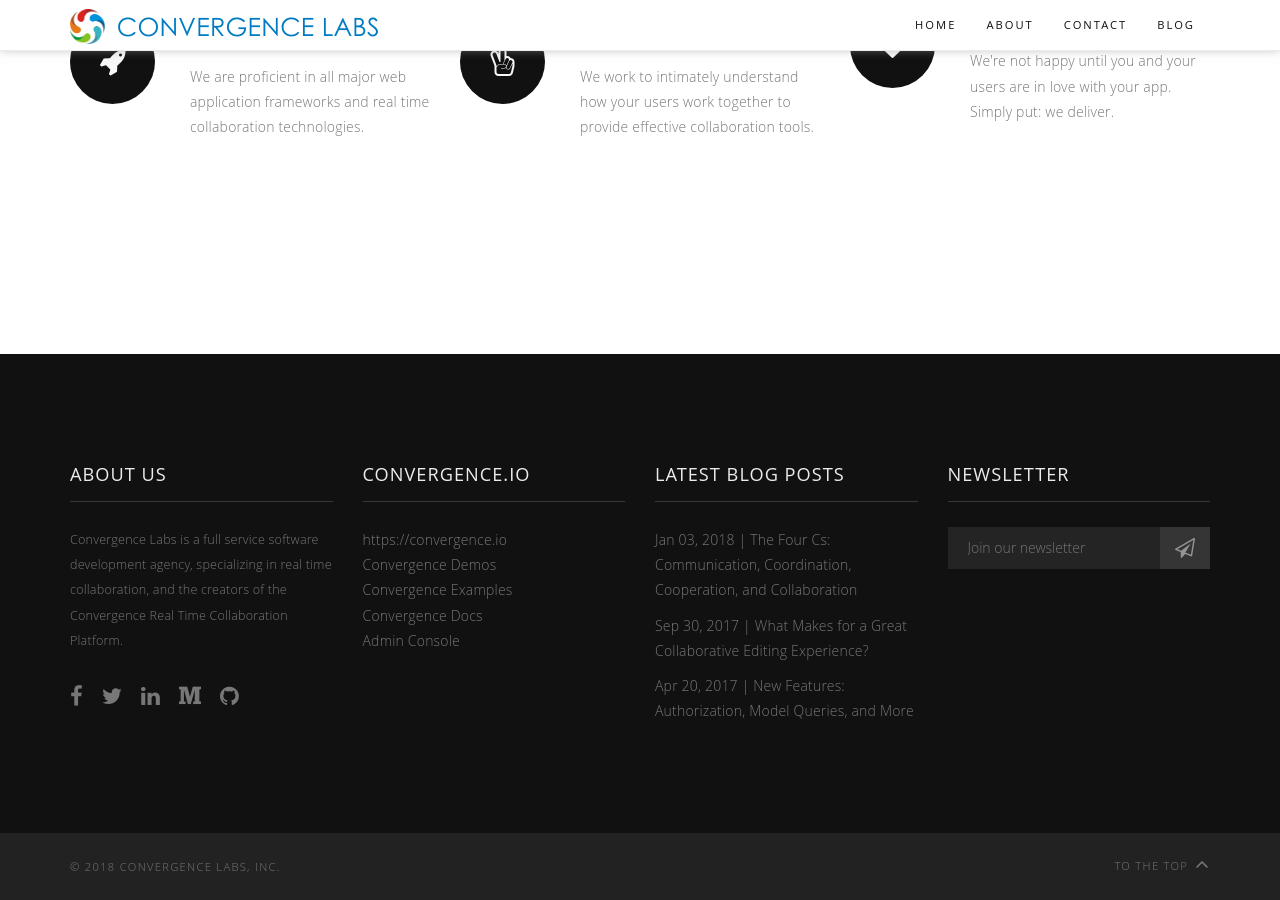
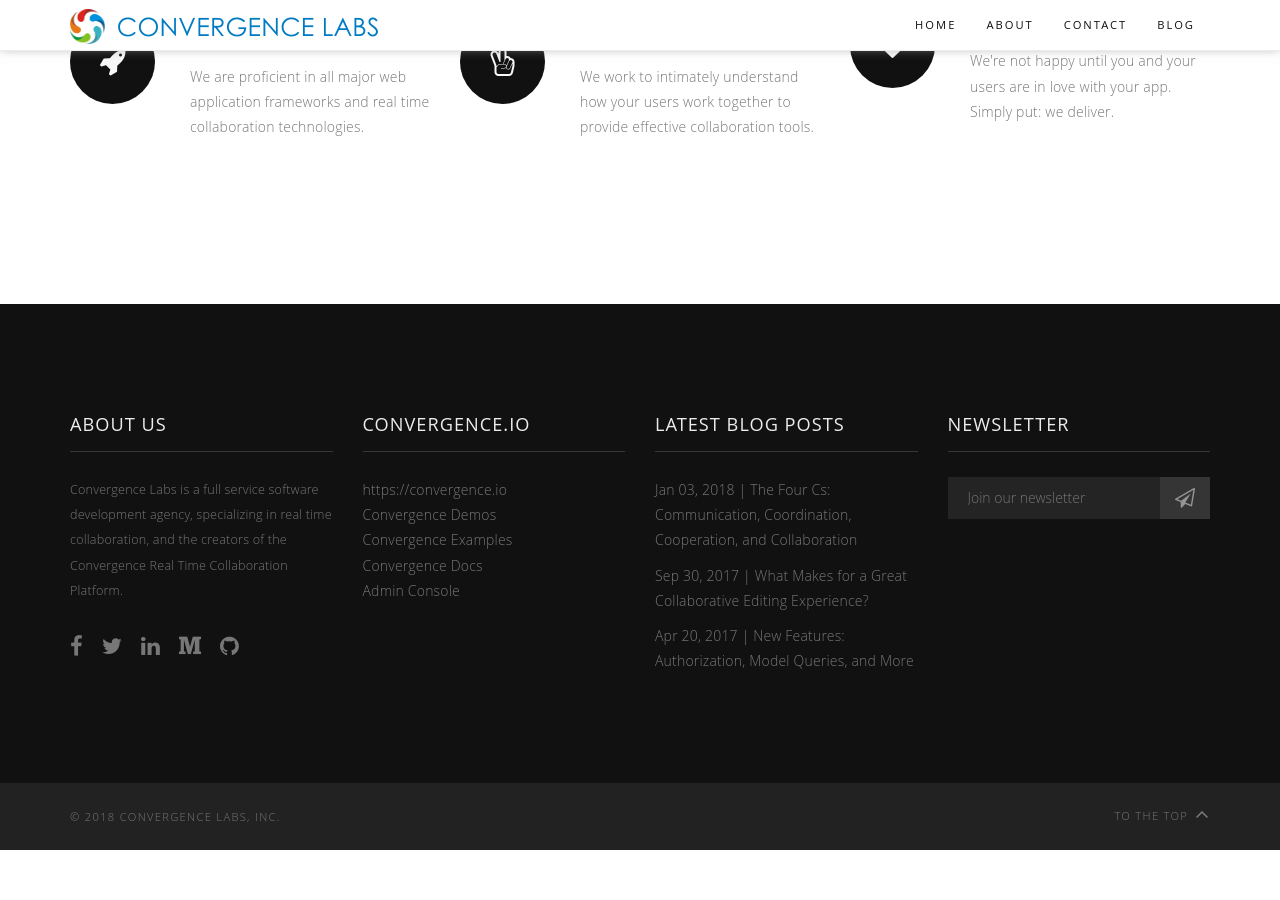
Before and after one commit to convergencelabs/convergencelabs-com, a Jekyll site: the page built from pages/about.html, in a window 1280 px wide and 900 px high, scrolled down 2974 px. Built offline with Jekyll 4.4.1, drawn with Linux system fonts in a browser that asks for light colours; nearby versions of some CDN libraries; library files that are not in the unit come from our copies; after the commit the page ends 3824 px from its top, so only the background shows below that.

Commit message:
Removed some white space.

```diff
--- a/pages/about.html
+++ b/pages/about.html
@@ -145,7 +145,7 @@
     <span class="subheading">We are the Real Time Collaboration Experts</span>
   </header>
 
-  <div class="row ws-s">
+  <div class="row">
 
     <div class="col-md-4 ft-item">
       <!-- Item 1 -->
```
